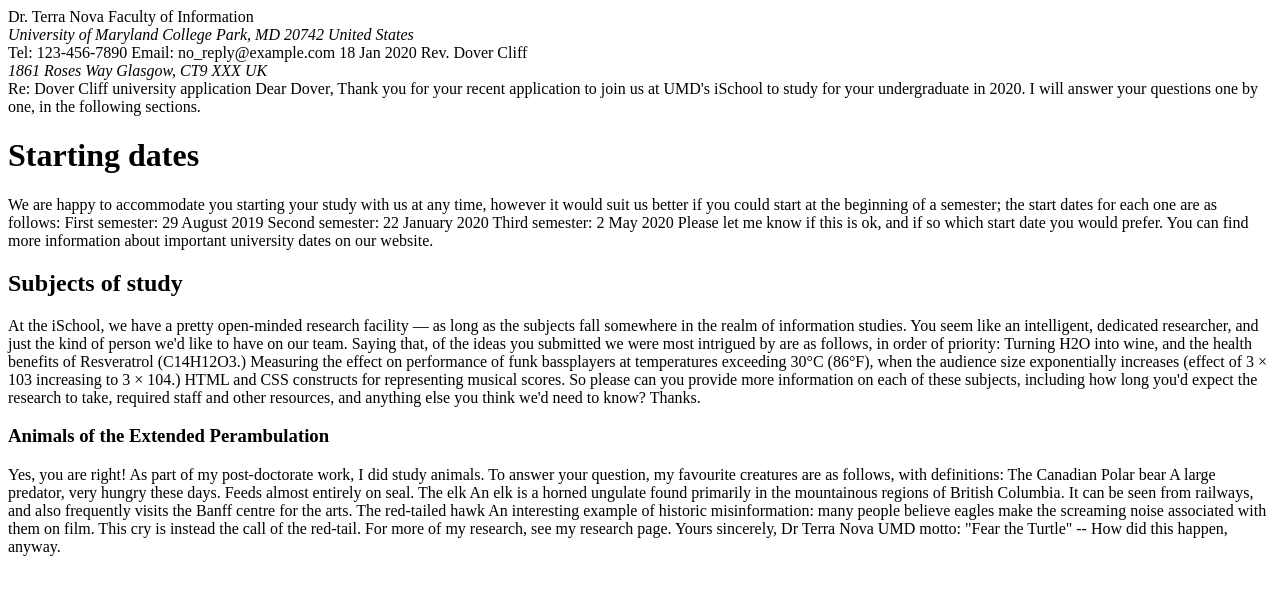
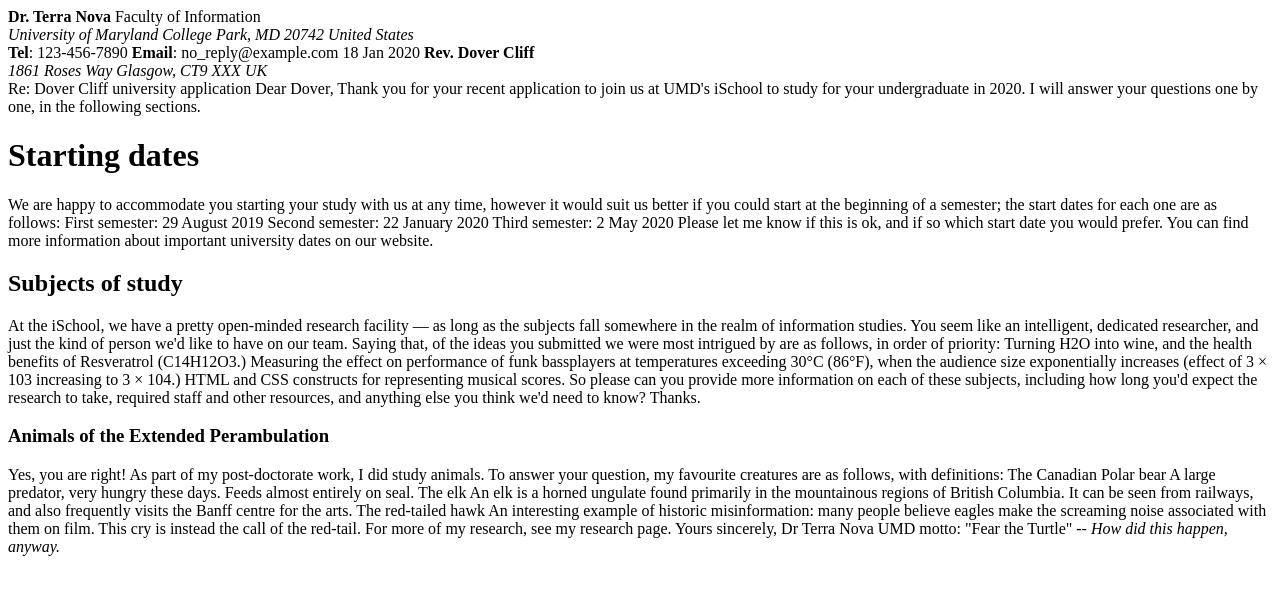
Before and after one commit to kishanpatel1996/kishanpatel1996.github.io, a plain HTML site: page lab_2/index.html in a window 1280 px wide. Drawn offline with Linux system fonts and the light colour scheme.

Commit message:
Update index.html

```diff
--- a/lab_2/index.html
+++ b/lab_2/index.html
@@ -1,18 +1,18 @@
 <!DOCTYPE html>
 <html>
-Dr. Terra Nova
+    <b>Dr. Terra Nova</b>
     Faculty of Information
 <address>
     University of Maryland
     College Park, MD 20742
     United States
 </address>
-Tel: 123-456-7890
-Email: no_reply@example.com
+    <b>Tel</b>: 123-456-7890
+    <b>Email</b>: no_reply@example.com
 
     18 Jan 2020
 
-Rev. Dover Cliff
+    <b>Rev. Dover Cliff</b>
 <address>
     1861 Roses Way
     Glasgow, CT9 XXX
@@ -75,5 +75,5 @@
     Yours sincerely,
     Dr Terra Nova
 
-UMD motto: "Fear the Turtle" -- How did this happen, anyway.
+    UMD motto: "Fear the Turtle" -- <i>How did this happen, anyway.</i>
 </html>
```
Lines whose indentation alone changed are shown as unchanged.
